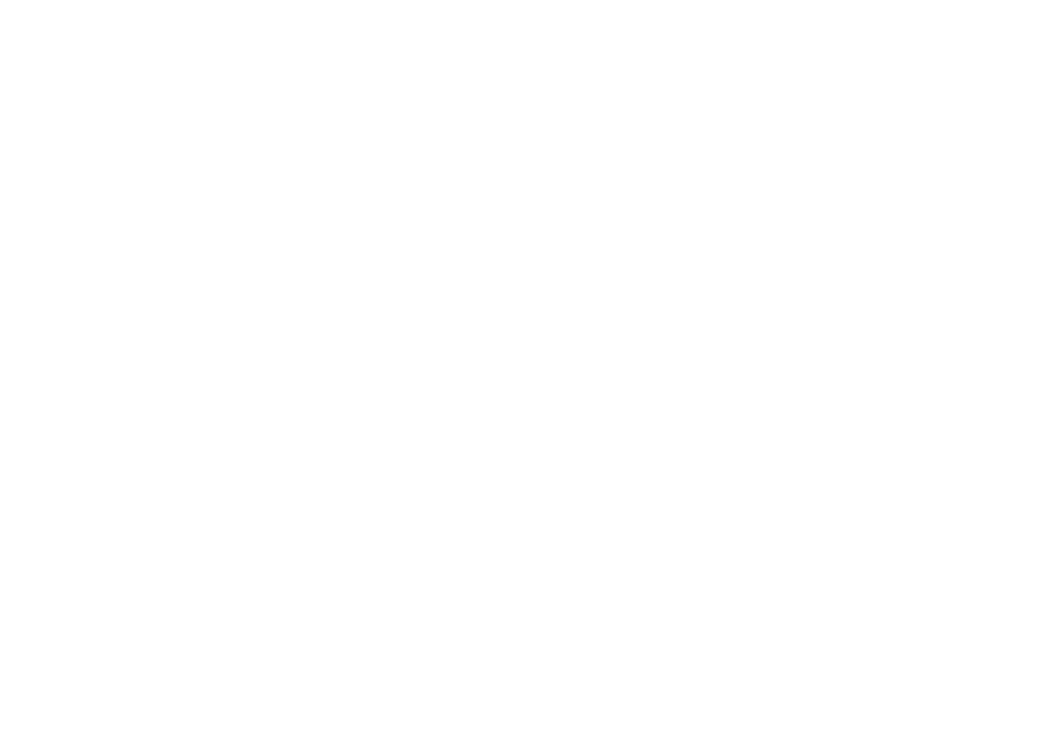
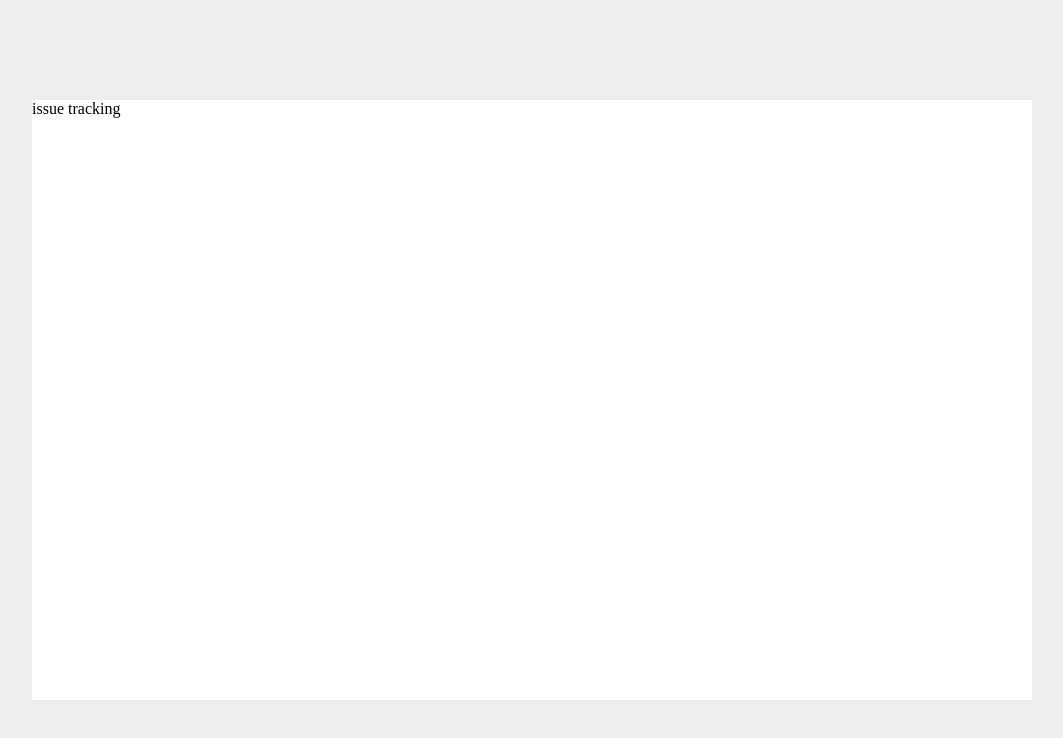
Before and after one commit to preonbording-5/pre-onboarding-8th-2-5, a React (Create React App) app: page / in a window 1280 px wide. Shown: the top 738 px of the page, without its empty margins (108-1171 px from the left). Built offline with nearby package versions, Linux system fonts and the light colour scheme.

Commit message:
feat: Layout 구현

```diff
--- a/src/App.tsx
+++ b/src/App.tsx
@@ -1,7 +1,11 @@
 import React from 'react';
+import { Page } from './ui/components/layout';
+import GlobalStyles from './ui/core/GlobalStyles';
 
 const App = () => (
-    <>
-    </>
+  <>
+      <Page>issue tracking</Page>
+      <GlobalStyles />
+  </>
 );
 export default App;
--- /dev/null
+++ b/src/ui/components/layout/Layout.tsx
@@ -0,0 +1,22 @@
+import React from 'react';
+import styled from 'styled-components';
+
+interface Props {
+  children: React.ReactNode;
+}
+
+const Layout = ({ children }: Props) => <Container>{children}</Container>;
+
+export default Layout;
+
+const Container = styled.div`
+  width: 100vw;
+  max-width: 1000px;
+  height: 100vh;
+  max-height: 600px;
+  position: relative;
+  top: 50%;
+  left: 50%;
+  transform: translate(-50%, -50%);
+  background-color: #ffffff;
+`;
--- /dev/null
+++ b/src/ui/components/layout/Page.tsx
@@ -0,0 +1,22 @@
+import React from 'react';
+import styled from 'styled-components';
+
+import { Layout } from './index';
+
+interface Props {
+  children: React.ReactNode;
+}
+
+const Page = ({ children }: Props) => (
+  <Container>
+    <Layout>{children}</Layout>
+  </Container>
+);
+
+export default Page;
+
+const Container = styled.div`
+  width: 100vw;
+  height: 100vh;
+  background-color: #eeeeee;
+`;
--- /dev/null
+++ b/src/ui/components/layout/index.ts
@@ -0,0 +1,2 @@
+export { default as Page } from './Page';
+export { default as Layout } from './Layout';
--- /dev/null
+++ b/src/ui/core/GlobalStyles.ts
@@ -0,0 +1,30 @@
+import { createGlobalStyle } from 'styled-components';
+
+const GlobalStyles = createGlobalStyle`
+  html {
+    height: 100%;
+  }
+
+  body {
+    height: auto;
+    margin: 0;
+    box-sizing: border-box;
+    -webkit-font-smoothing: antialiased;
+    -moz-osx-font-smoothing: grayscale;
+    overflow-x: hidden;
+    touch-action: none;
+  }
+
+  *,
+  *:before,
+  *:after {
+    box-sizing: inherit;
+  }
+
+  a {
+    text-decoration: none;
+    color: inherit;
+  }
+`;
+
+export default GlobalStyles;
```
